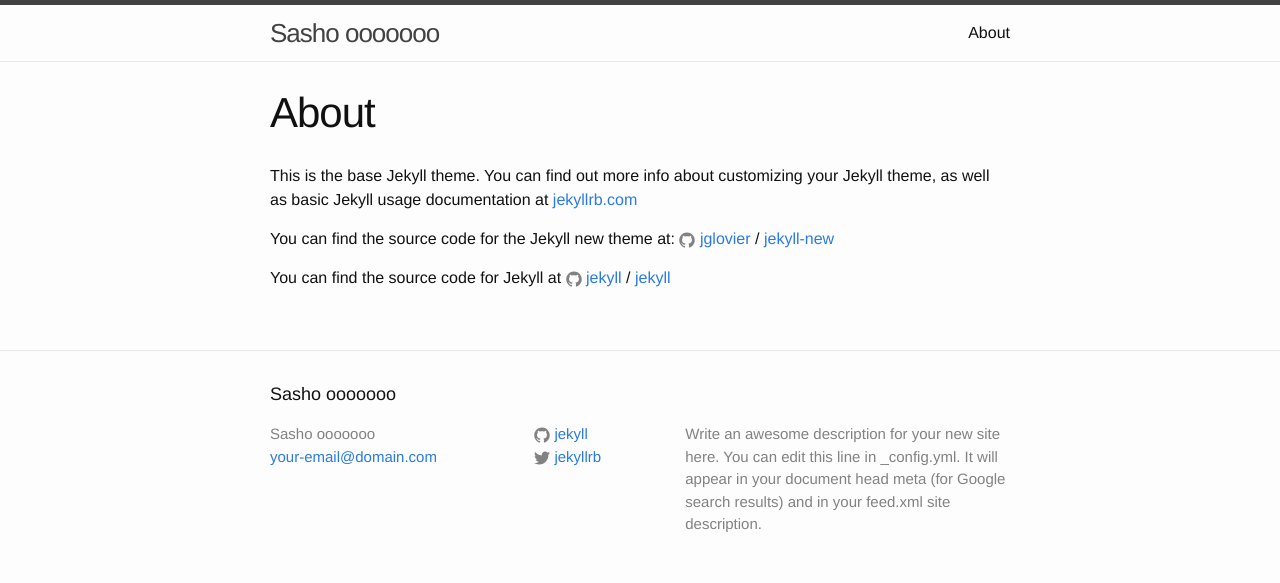
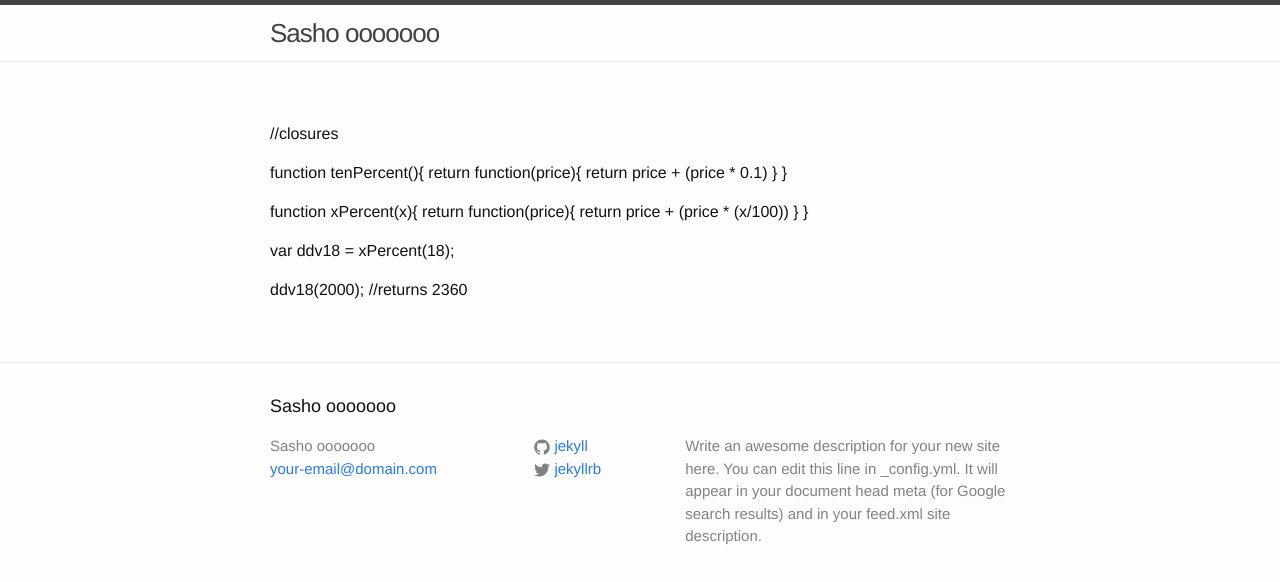
Before and after one commit to ssaso/github.io, a Jekyll site: the page built from about.md, in a window 1280 px wide. Shown: the top 583 px of the page. Built offline with Jekyll 4.4.1, drawn with Linux system fonts in a browser that asks for light colours; our own code applies the rules of GitHub Pages for plain Markdown files.

Commit message:
Update about.md

```diff
--- a/about.md
+++ b/about.md
@@ -1,15 +1,18 @@
----
-layout: page
-title: About
-permalink: /about/
----
+//closures
 
-This is the base Jekyll theme. You can find out more info about customizing your Jekyll theme, as well as basic Jekyll usage documentation at [jekyllrb.com](http://jekyllrb.com/)
+function tenPercent(){
+	return function(price){
+		return price + (price * 0.1)
+    }
+}
 
-You can find the source code for the Jekyll new theme at:
-{% include icon-github.html username="jglovier" %} /
-[jekyll-new](https://github.com/jglovier/jekyll-new)
 
-You can find the source code for Jekyll at
-{% include icon-github.html username="jekyll" %} /
-[jekyll](https://github.com/jekyll/jekyll)
+function xPercent(x){
+	return function(price){
+		return price + (price * (x/100))
+    }
+}
+
+var ddv18 = xPercent(18);
+
+ddv18(2000); //returns 2360
```
